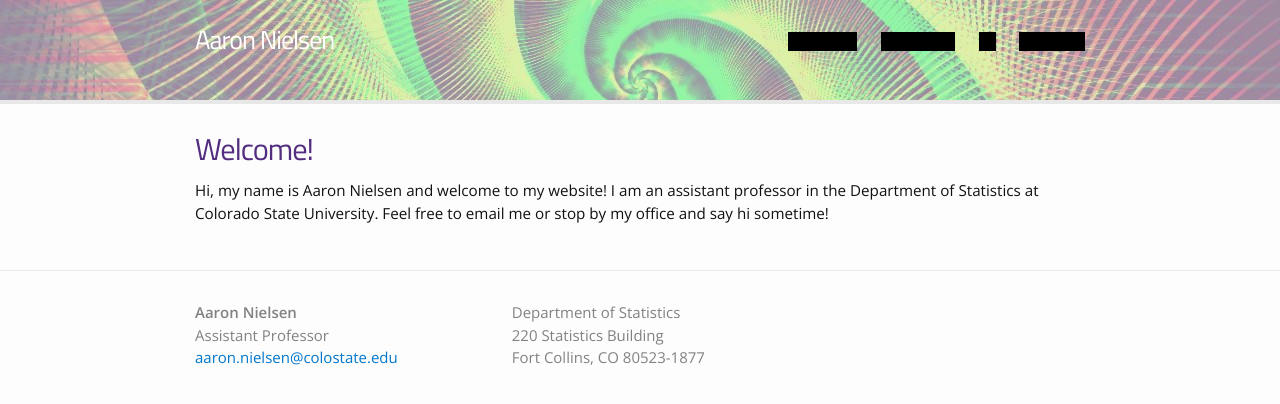
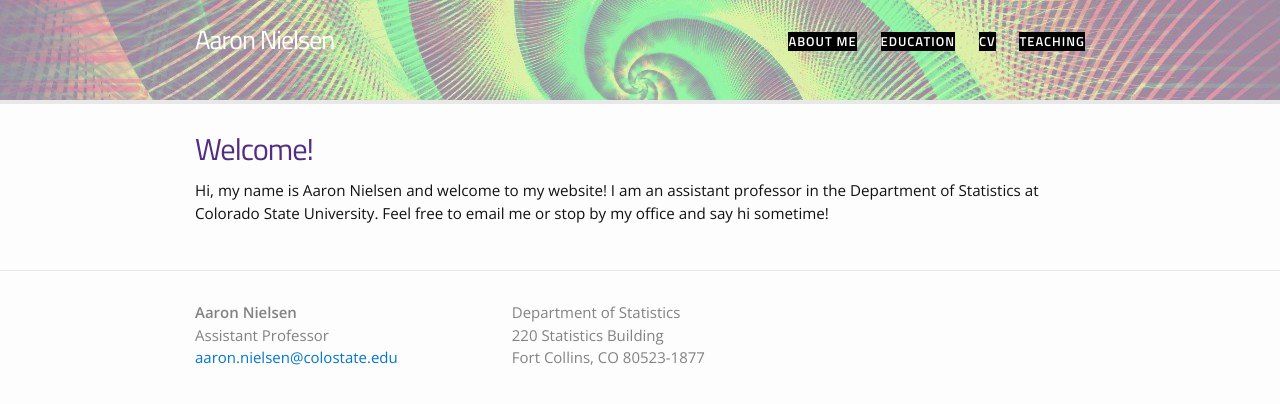
Before and after one commit to aaron-nielsen/aaron-nielsen.github.io, a Jekyll site: the page built from index.html, in a window 1280 px wide. Shown: the top 404 px of the page. Built offline with Jekyll 4.4.1, drawn with Linux system fonts in a browser that asks for light colours.

Commit message:
Update _header.scss

```diff
--- a/_sass/_header.scss
+++ b/_sass/_header.scss
@@ -158,7 +158,7 @@ z-index:999;
     }
 
     .page-link {
-        color: #000000;
+        color: #ffffff;
     background: #000000;
 	vertical-align: bottom;
         line-height: $base-line-height;
```
